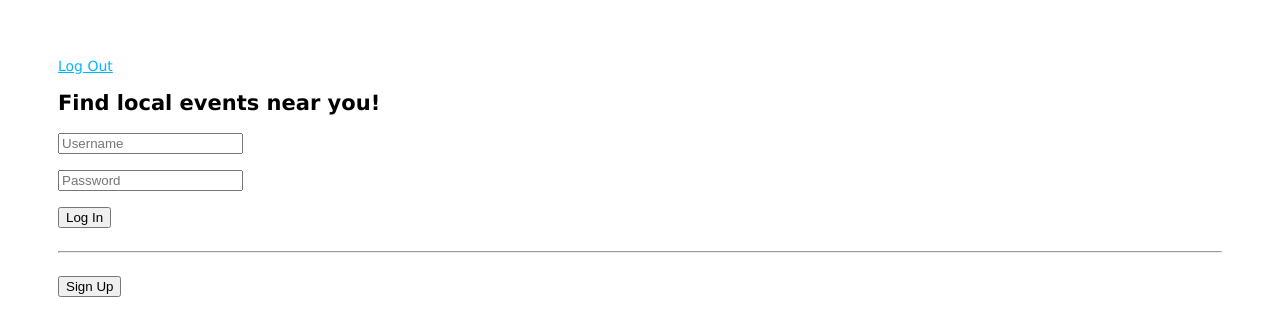
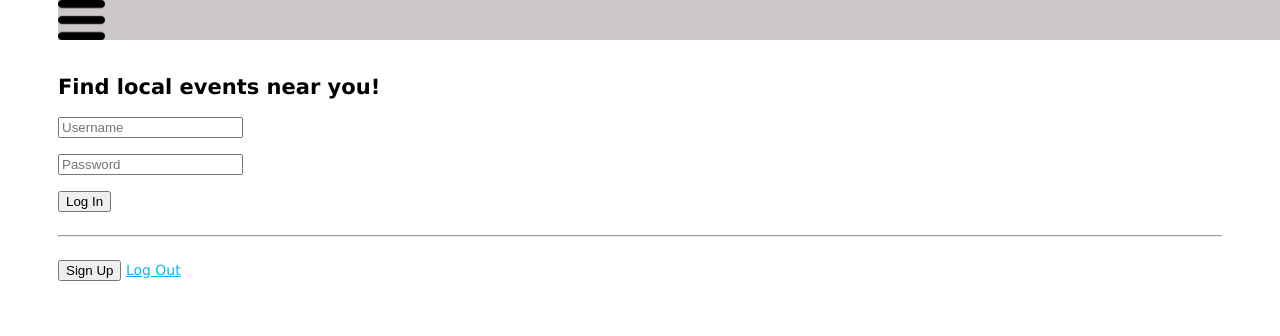
Before and after one commit to dchilds05/HangOut-Handlebars, a Node server app: page / in a window 1280 px wide; the page is wider, and only the part inside the window is pictured. Shown: the top 336 px of that part. Run offline with Node 20, Linux system fonts and the light colour scheme; some libraries are stand-ins or nearby versions.

Commit message:
Tuesday 7pm updates

```diff
--- a/app.js
+++ b/app.js
@@ -15,6 +15,8 @@ const capitalized = (string) => string[0].toUpperCase() + string.slice(1).toLowe
 
 
 app.locals.title = `${capitalized(projectName)} created with IronLauncher`;
+
+const hamburger = require("./helperFunctions/hamburgerFunction");
 
 
 
--- a/helperFunctions/convertTmData.js
+++ b/helperFunctions/convertTmData.js
@@ -22,10 +22,10 @@ function convertTmData (TmObject) {
     newObject.img = TmObject.images[0].url;
     newObject.owner = "Ticketmaster";
 
-    if(TmObject._embedded.attractions[0].externalLinks){
+    if(TmObject._embedded.attractions[0].externalLinks && TmObject._embedded.attractions[0].externalLinks.homepage){
         newObject.artistSiteUrl = TmObject._embedded.attractions[0].externalLinks.homepage[0].url
      } else{
-        newObject.artistSiteUrl = "";
+        newObject.artistSiteUrl = TmObject._embedded.attractions[0].url;
      }
 
     return newObject;
--- a/package.json
+++ b/package.json
@@ -17,7 +17,8 @@
     "hbs": "^4.1.2",
     "mongoose": "^5.13.2",
     "morgan": "^1.10.0",
-    "serve-favicon": "^2.5.0"
+    "serve-favicon": "^2.5.0",
+    "urijs": "^1.19.6"
   },
   "devDependencies": {
     "nodemon": "^2.0.9"
--- a/public/stylesheets/style.css
+++ b/public/stylesheets/style.css
@@ -10,3 +10,36 @@ a {
 h1 {
   color: 15px;
 }
+
+nav {
+  padding: 0px;
+  background-color: rgb(204, 200, 200);
+  position: absolute;
+  top: 0;
+  height: 40px;
+  width: 100%;
+}
+
+#hiddenSideNav {
+  display: none;
+}
+
+nav a {
+  color: white;
+  padding: 14px 16px;
+  text-decoration: none;
+  font-size: 17px;
+  display: block;
+}
+
+nav img {
+  position: absolute;
+  height: 40px;
+  left: 0;
+  top: 0;
+}
+
+nav a:hover {
+  background-color: #ddd;
+  color: black;
+}
--- a/views/layout.hbs
+++ b/views/layout.hbs
@@ -11,12 +11,27 @@
 
    <body>
       <nav>
-         <a href="/auth/logout">Log Out</a>
+         <img src="/images/hamburger.png" alt = "hamburger photo">
+         <div id="hiddenSideNav">
+            <ul>
+               <li><a href="">Home</a></li>
+               <li><a href="">Account</a></li>
+               <li><a href="">My Events</a></li>
+               <li><a href="">Network</a></li>
+               <li><a href="">Upcoming Events</a></li>
+               <li><a href="/auth/logout">Log Out</a></li>
+            </ul>
+         </div>
       </nav>
+      <div id = "bodyDiv">
 
       {{{body}}}
 
+      <a href="/auth/logout">Log Out</a>
+
       <script src="/js/script.js"></script>
+
+      </div>
    </body>
 
 </html>
```
Also changed, not shown: helperFunctions/findByValue.js (added, +35 -0 lines), helperFunctions/hamburgerFunction.js (added, +11 -0 lines), routes/search.routes.js (+54 -34 lines), views/home/home.hbs (+13 -3 lines), ReadMe.md, public/images/hamburger.png (added), public/images/logoLongOval.png (added), public/images/logoRectangle.png (added), public/images/logoRound.png (added), public/images/no-photo-available.png (added), 1 other file.
